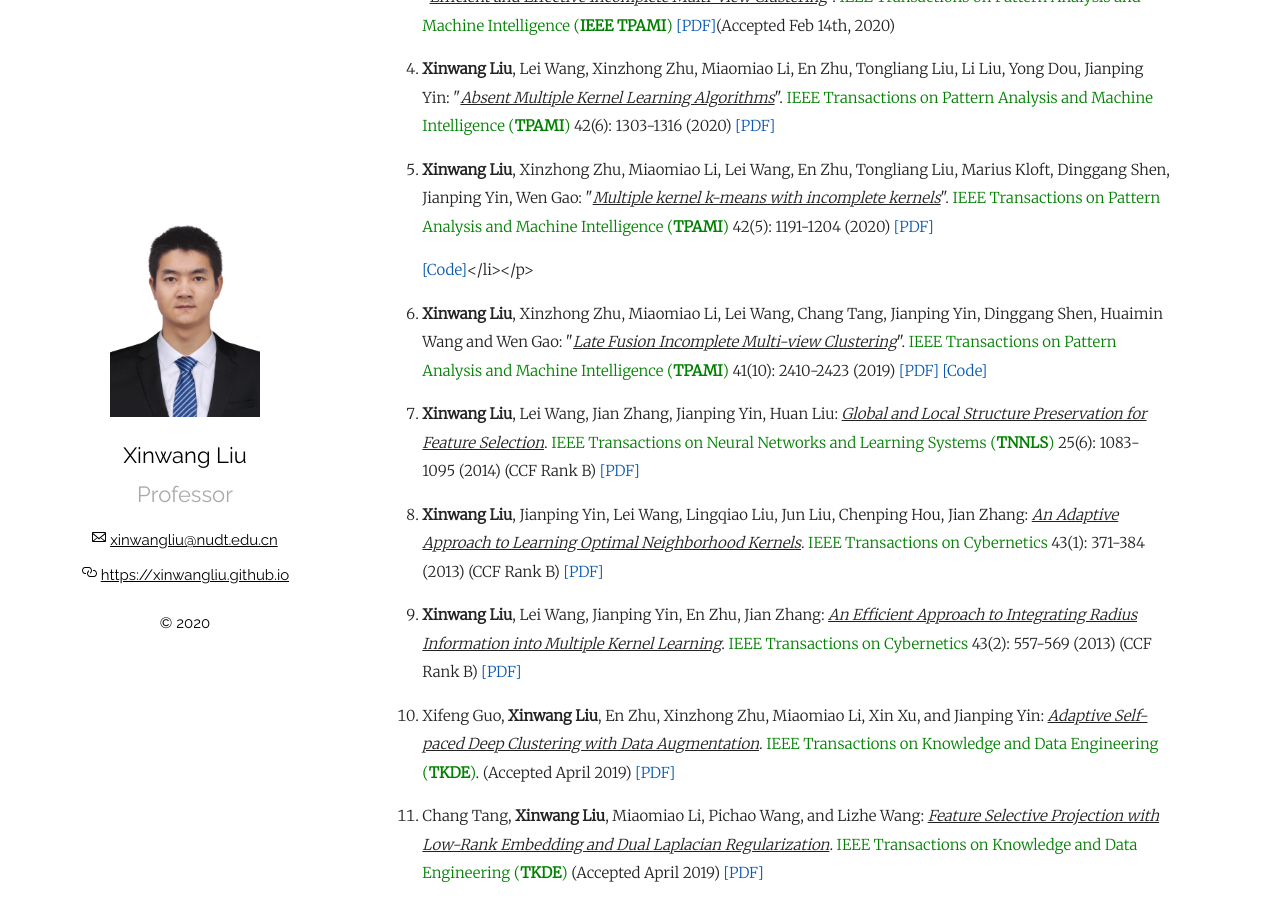
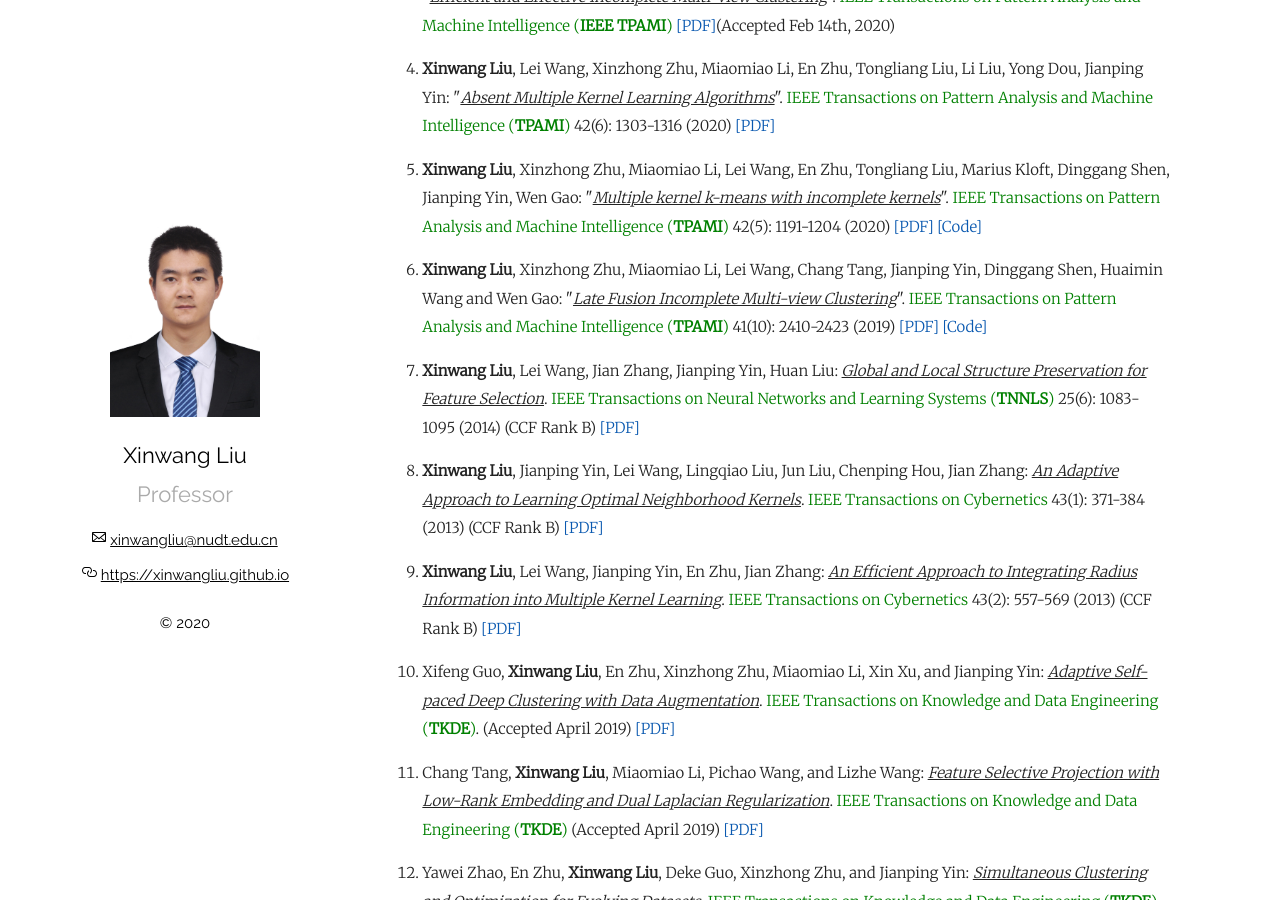
Before and after one commit to wx-liang/xinwangliu.github.io, a Jekyll site: the page built from index.md, in a window 1280 px wide and 900 px high, scrolled down 1269 px. Built offline with Jekyll 4.4.1, drawn with Linux system fonts in a browser that asks for light colours; our own code applies the rules of GitHub Pages for plain Markdown files.

Commit message:
Update index.md

```diff
--- a/index.md
+++ b/index.md
@@ -45,7 +45,7 @@ Zomaya and Antonella Longo: <i><u>Defusionnet: Defocus Blur Detection via Recurr
 
 <p style="margin-top: 8px;"><li> <b>Xinwang Liu</b>, Lei Wang, Xinzhong Zhu, Miaomiao Li, En Zhu, Tongliang Liu, Li Liu, Yong Dou, Jianping Yin: "<i><u>Absent Multiple Kernel Learning Algorithms</u></i>". <font color="green">IEEE Transactions on Pattern Analysis and Machine Intelligence (<b>TPAMI</b>)</font> 42(6): 1303-1316 (2020) <a href = "https://tongliang-liu.github.io/papers/TPAMIAbsentKernel.pdf">[PDF]</a></li></p>
 
-<p style="margin-top: 8px;"><li> <b>Xinwang Liu</b>, Xinzhong Zhu, Miaomiao Li, Lei Wang, En Zhu, Tongliang Liu, Marius Kloft, Dinggang Shen, Jianping Yin, Wen Gao: "<i><u>Multiple kernel k-means with incomplete kernels</u></i>". <font color="green">IEEE Transactions on Pattern Analysis and Machine Intelligence (<b>TPAMI</b>)</font> 42(5): 1191-1204 (2020) <a href = "https://tongliang-liu.github.io/papers/TPAMIK-means.pdf">[PDF]</a></li></p> <a href = "https://github.com/wangsiwei2010/multiple_kernel_clustering_with_absent_kernel">[Code]</a></li></p>
+<p style="margin-top: 8px;"><li> <b>Xinwang Liu</b>, Xinzhong Zhu, Miaomiao Li, Lei Wang, En Zhu, Tongliang Liu, Marius Kloft, Dinggang Shen, Jianping Yin, Wen Gao: "<i><u>Multiple kernel k-means with incomplete kernels</u></i>". <font color="green">IEEE Transactions on Pattern Analysis and Machine Intelligence (<b>TPAMI</b>)</font> 42(5): 1191-1204 (2020) <a href = "https://tongliang-liu.github.io/papers/TPAMIK-means.pdf">[PDF]</a> <a href = "https://github.com/wangsiwei2010/multiple_kernel_clustering_with_absent_kernel">[Code]</a></li></p>
 
 <p style="margin-top: 8px;"><li> <b>Xinwang Liu</b>, Xinzhong Zhu, Miaomiao Li, Lei Wang, Chang Tang, Jianping Yin, Dinggang Shen, Huaimin Wang and Wen Gao: "<i><u>Late Fusion Incomplete Multi-view Clustering</u></i>". <font color="green">IEEE Transactions on Pattern Analysis and Machine Intelligence (<b>TPAMI</b>)</font> 41(10): 2410-2423 (2019) <a href = "https://europepmc.org/backend/ptpmcrender.fcgi?accid=PMC6494716&blobtype=pdf">[PDF]</a> <a href = "https://github.com/xinwangliu/Late-Fusion-Incomplete-Multi-view-Clustering">[Code]</a></li></p>
 
```
